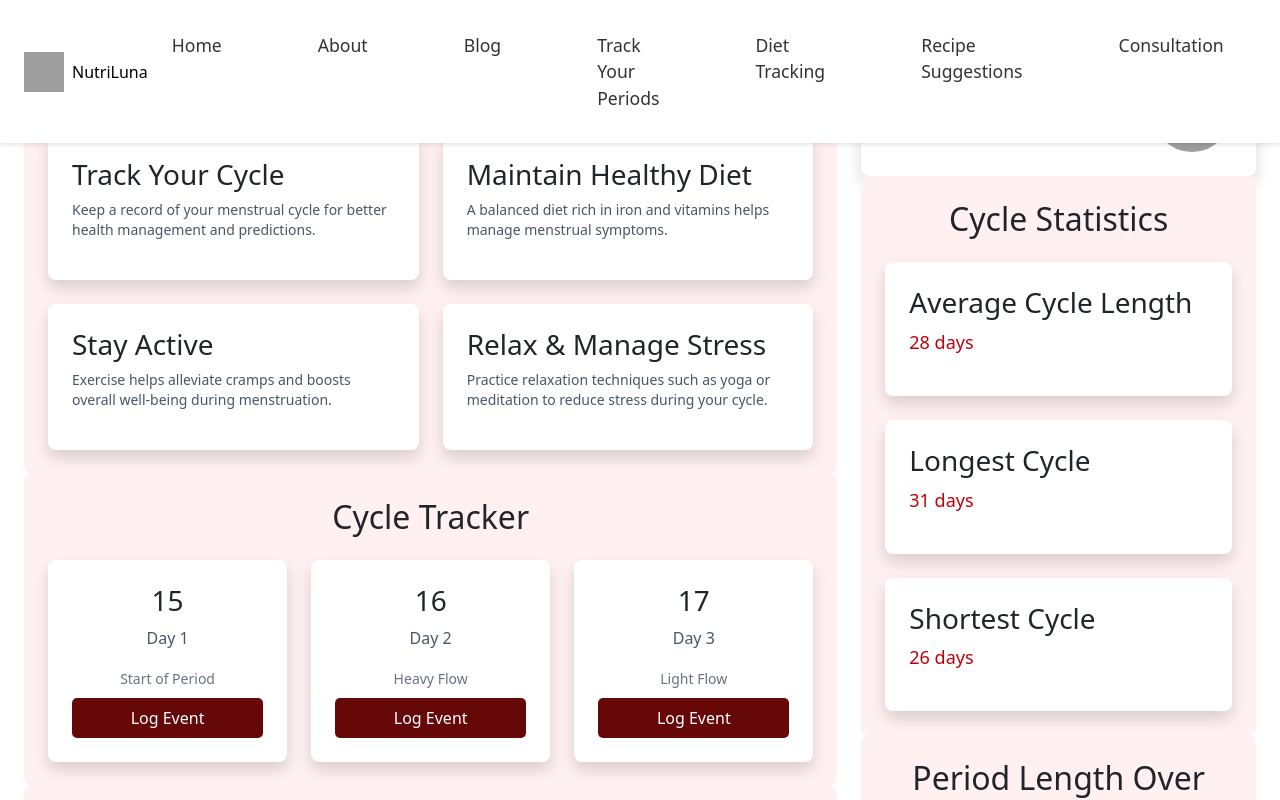
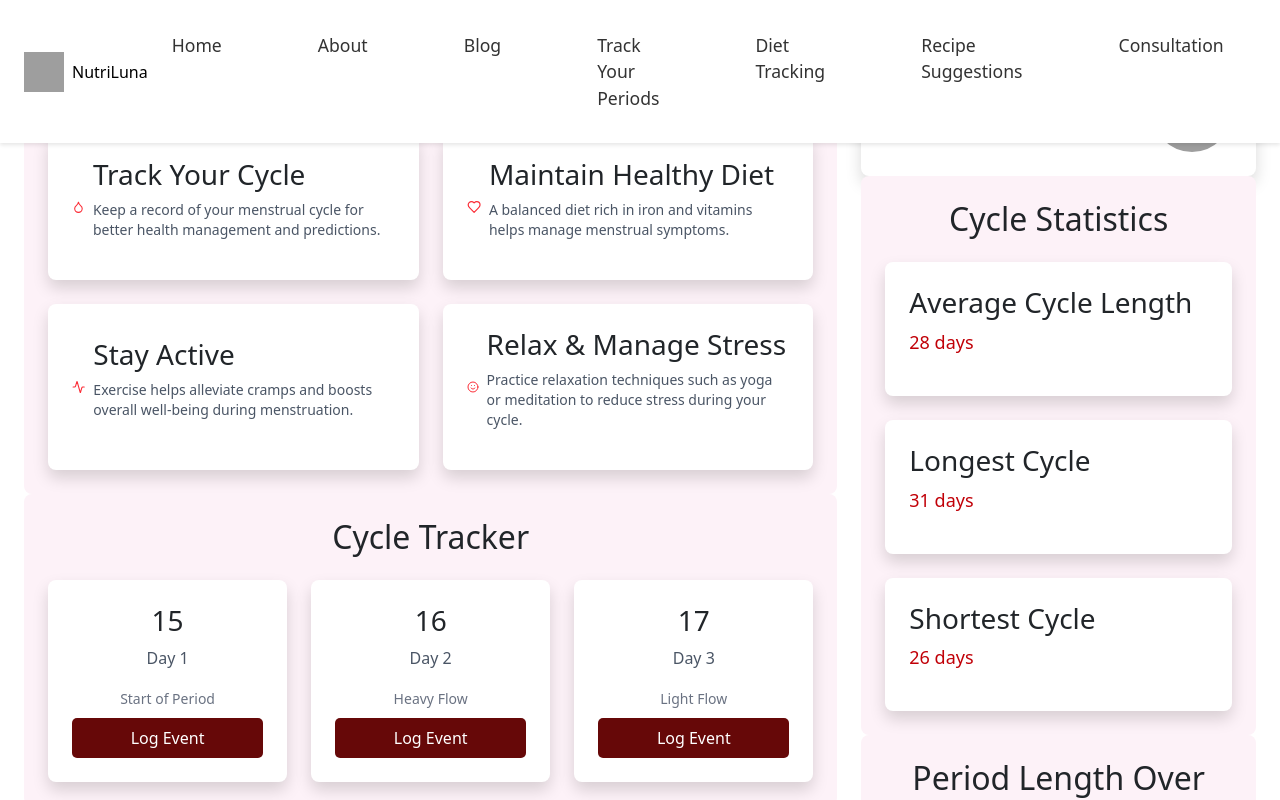
Before and after one commit to vidyashreebv/NutriLuna, a React (Vite) app: page /dashboard in a window 1280 px wide. Shown: the top 800 px of the page. Built offline with nearby package versions, Linux system fonts and the light colour scheme; grey boxes are pictures that could not be loaded.

Commit message:
Updated Dashboard.jsx before merging Anjali/main

```diff
--- a/Frontend/src/Pages/Dashboard/Dashboard.jsx
+++ b/Frontend/src/Pages/Dashboard/Dashboard.jsx
@@ -1,5 +1,5 @@
 import React from 'react';
-import { Bell, MessageSquare } from 'lucide-react';
+import { Bell, MessageSquare, Droplet, Heart, Activity, Smile } from 'lucide-react';
 import { LineChart, Line, XAxis, YAxis, CartesianGrid, Tooltip } from 'recharts';
 
 const Dashboard = () => {
@@ -25,11 +25,11 @@ const Dashboard = () => {
   ];
 
   return (
-    <main className="mt-4 bg-white rounded-xl shadow-lg overflow-hidden">
-      <div className="h-1 bg-yellow-500 fixed top-0 left-0 right-0 z-50" />
+    <main className="mt-4 bg-white rounded-xl shadow-lg overflow">
+      <div className="h-1 bg-red-500 fixed top-0 left-0 right-0 z-50" />
 
       {/* Navigation */}
-      <nav className="fixed top-0 left-0 right-0 flex items-center justify-between p-4 bg-white z-40">
+      <nav className="fixed top-0 left-0 right-0 flex items-center justify-between p-4 bg-white z-40 shadow-md">
         <div className="flex items-center gap-2">
           <div className="h-10 w-10">
             <img src="/api/placeholder/40/40" alt="Logo" className="h-full w-full" />
@@ -41,9 +41,8 @@ const Dashboard = () => {
             <a
               key={index}
               href={item.href}
-              className={`px-4 py-2 rounded-md transition-colors ${
-                item.active ? 'bg-yellow-500 text-gray-900' : 'text-gray-900 hover:bg-yellow-500'
-              }`}
+              className={`px-4 py-2 rounded-md transition-colors ${item.active ? 'bg-red-500 text-white' : 'text-gray-900 hover:bg-red-500 hover:text-white'
+                }`}
             >
               {item.label}
             </a>
@@ -51,41 +50,48 @@ const Dashboard = () => {
         </div>
       </nav>
 
-      <div className="grid grid-cols-3 gap-4 p-4 mt-16">
+      <div className="grid grid-cols-3 gap-4 p-4 mt-20">
         {/* Left Content */}
         <div className="col-span-2 space-y-4">
           {/* Menstrual Health Tips */}
-          <div className="bg-rose-50 rounded-lg p-4">
+          <div className="bg-pink-50 rounded-lg p-4">
             <h2 className="text-xl font-bold text-gray-700 mb-4 text-center">Menstrual Health Tips</h2>
             <div className="grid grid-cols-2 gap-4">
               {[
                 {
                   title: "Track Your Cycle",
-                  description: "Keep a record of your menstrual cycle for better health management and predictions."
+                  description: "Keep a record of your menstrual cycle for better health management and predictions.",
+                  icon: <Droplet className="w-6 h-6 text-red-500" />
                 },
                 {
                   title: "Maintain Healthy Diet",
-                  description: "A balanced diet rich in iron and vitamins helps manage menstrual symptoms."
+                  description: "A balanced diet rich in iron and vitamins helps manage menstrual symptoms.",
+                  icon: <Heart className="w-6 h-6 text-red-500" />
                 },
                 {
                   title: "Stay Active",
-                  description: "Exercise helps alleviate cramps and boosts overall well-being during menstruation."
+                  description: "Exercise helps alleviate cramps and boosts overall well-being during menstruation.",
+                  icon: <Activity className="w-6 h-6 text-red-500" />
                 },
                 {
                   title: "Relax & Manage Stress",
-                  description: "Practice relaxation techniques such as yoga or meditation to reduce stress during your cycle."
+                  description: "Practice relaxation techniques such as yoga or meditation to reduce stress during your cycle.",
+                  icon: <Smile className="w-6 h-6 text-red-500" />
                 }
               ].map((tip, index) => (
-                <div key={index} className="bg-white p-4 rounded-lg shadow">
-                  <h3 className="font-semibold text-gray-700 mb-2">{tip.title}</h3>
-                  <p className="text-gray-600 text-sm">{tip.description}</p>
+                <div key={index} className="bg-white p-4 rounded-lg shadow flex items-center gap-2">
+                  {tip.icon}
+                  <div>
+                    <h3 className="font-semibold text-gray-700 mb-2">{tip.title}</h3>
+                    <p className="text-gray-600 text-sm">{tip.description}</p>
+                  </div>
                 </div>
               ))}
             </div>
           </div>
 
           {/* Cycle Tracker */}
-          <div className="bg-rose-50 rounded-lg p-4">
+          <div className="bg-pink-50 rounded-lg p-4">
             <h2 className="text-xl font-bold text-gray-700 mb-4 text-center">Cycle Tracker</h2>
             <div className="grid grid-cols-3 gap-4">
               {[
@@ -106,7 +112,7 @@ const Dashboard = () => {
           </div>
 
           {/* Diet Tracking */}
-          <div className="bg-rose-50 rounded-lg p-4">
+          <div className="bg-pink-50 rounded-lg p-4">
             <h2 className="text-xl font-bold text-gray-700 mb-4 text-center">Diet Tracking</h2>
             <div className="grid grid-cols-3 gap-4 mb-4">
               {[
@@ -139,7 +145,7 @@ const Dashboard = () => {
           </div>
 
           {/* Cycle Statistics */}
-          <div className="bg-rose-50 rounded-lg p-4">
+          <div className="bg-pink-50 rounded-lg p-4">
             <h2 className="text-xl font-bold text-gray-700 mb-4 text-center">Cycle Statistics</h2>
             <div className="grid gap-4">
               {[
@@ -156,7 +162,7 @@ const Dashboard = () => {
           </div>
 
           {/* Period Chart */}
-          <div className="bg-rose-50 rounded-lg p-4">
+          <div className="bg-pink-50 rounded-lg p-4">
             <h2 className="text-xl font-bold text-gray-700 mb-4 text-center">Period Length Over Time</h2>
             <div className="bg-white p-4 rounded-lg shadow">
               <LineChart width={300} height={200} data={periodData}>
@@ -177,4 +183,6 @@ const Dashboard = () => {
   );
 };
 
+
+
 export default Dashboard;
```
